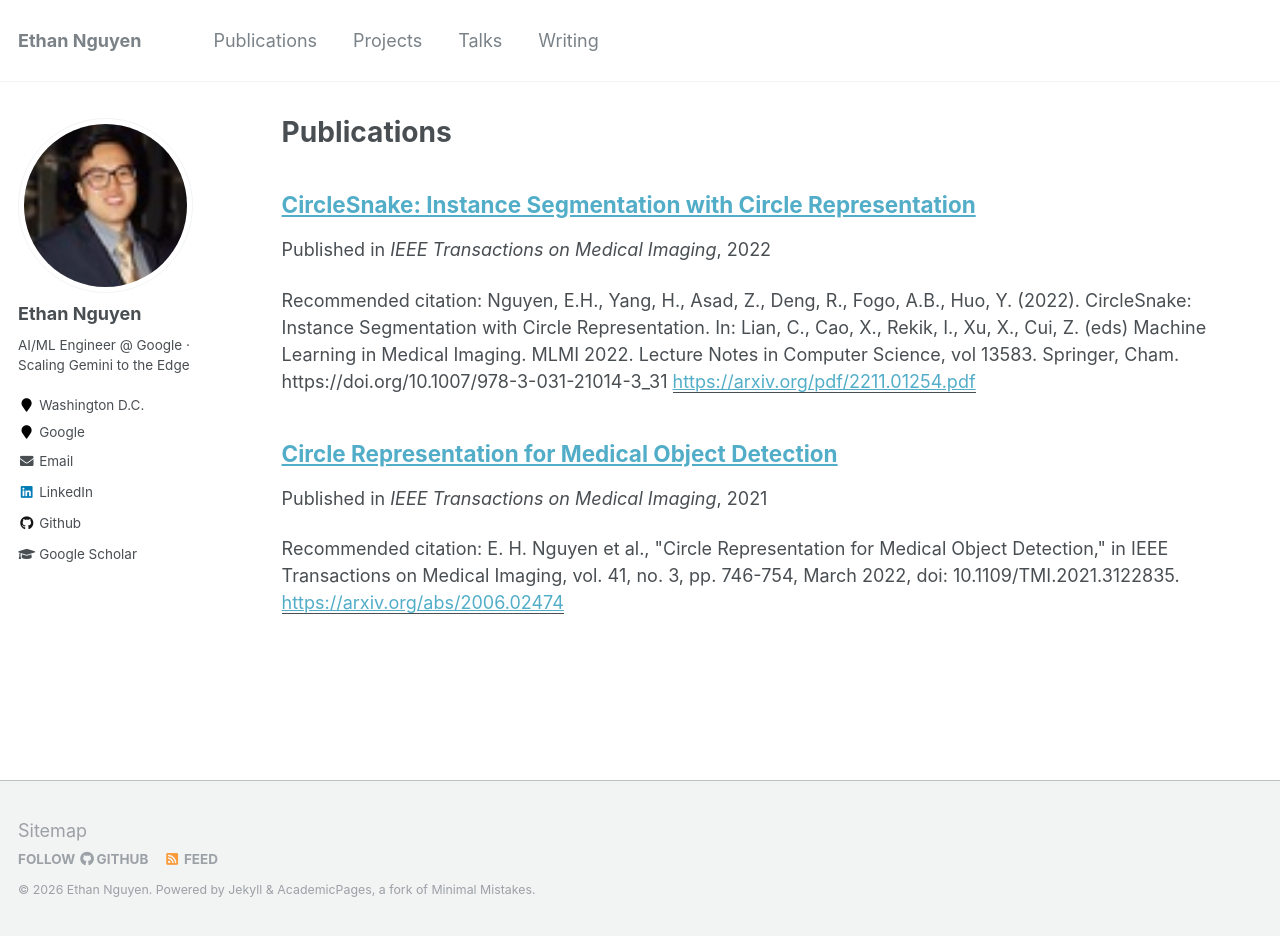
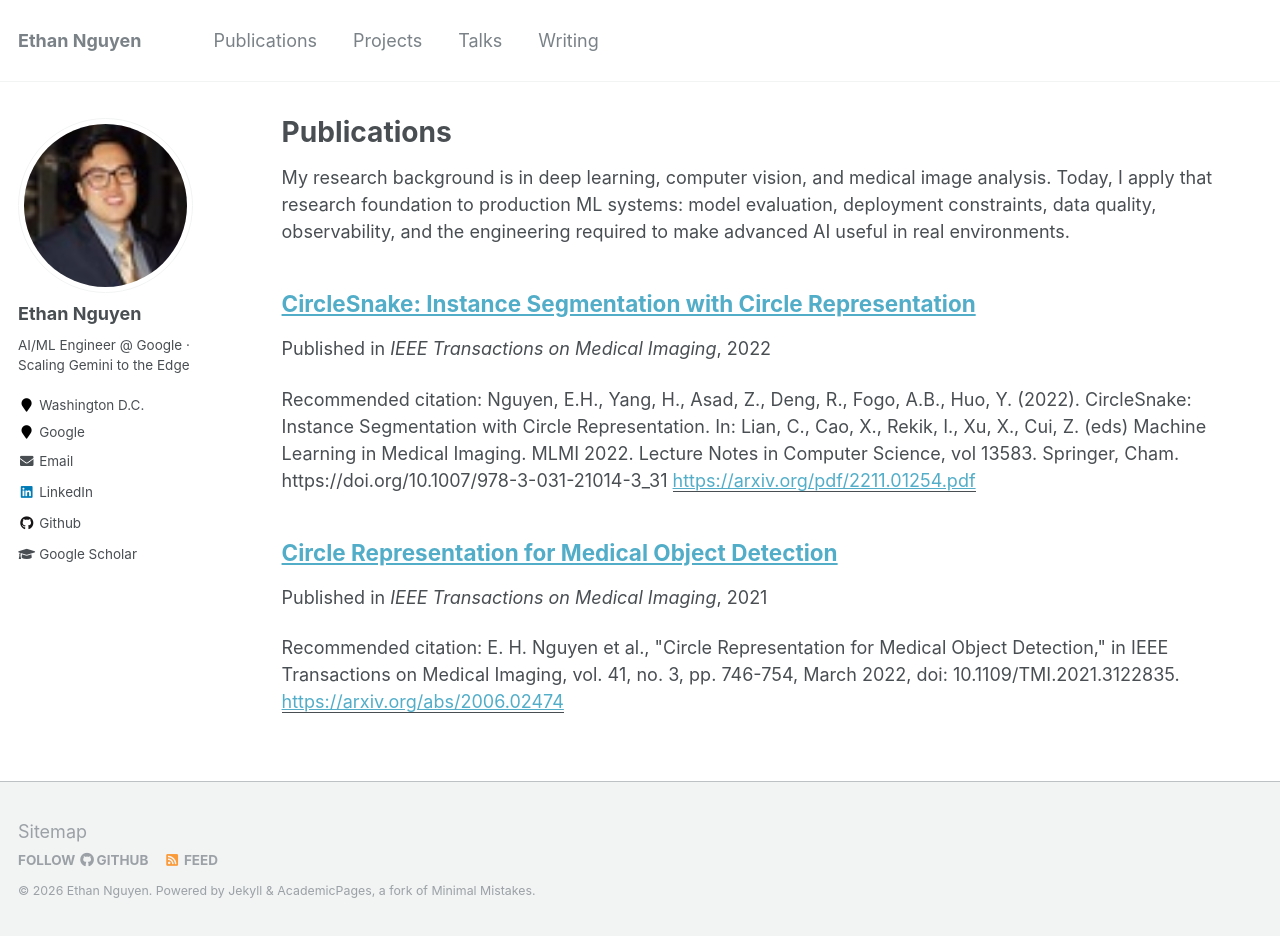
Before and after one commit to EthanHNguyen/ethanhnguyen.github.io, a Jekyll site: the page built from _pages/publications.md, in a window 1280 px wide and 936 px high. Built offline with Jekyll 4.4.1, drawn with Linux system fonts in a browser that asks for light colours.

Commit message:
Add publications framing for ML systems

```diff
--- a/_pages/publications.md
+++ b/_pages/publications.md
@@ -4,6 +4,8 @@ title: "Publications"
 permalink: /publications/
 author_profile: true
 ---
+
+My research background is in deep learning, computer vision, and medical image analysis. Today, I apply that research foundation to production ML systems: model evaluation, deployment constraints, data quality, observability, and the engineering required to make advanced AI useful in real environments.
 
 {% if author.googlescholar %}
   You can also find my articles on <u><a href="{{author.googlescholar}}">my Google Scholar profile</a>.</u>
```
